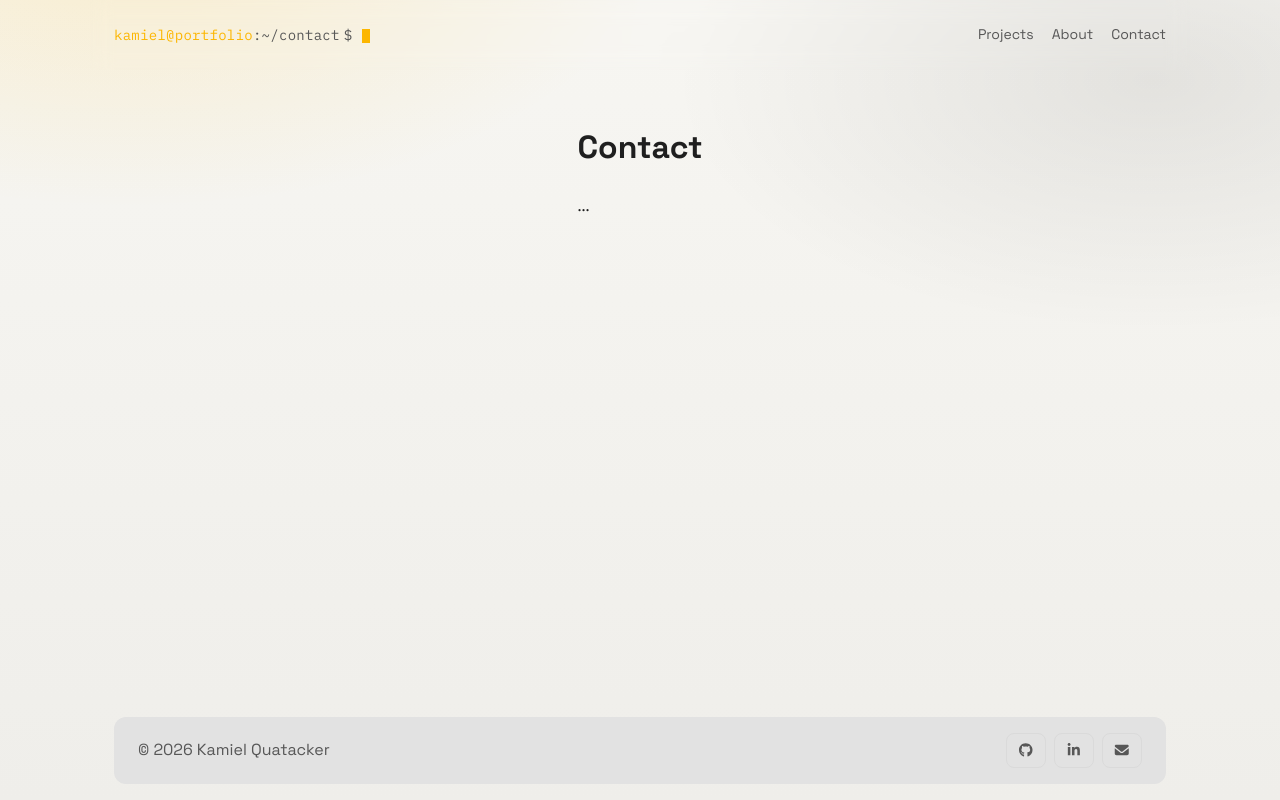
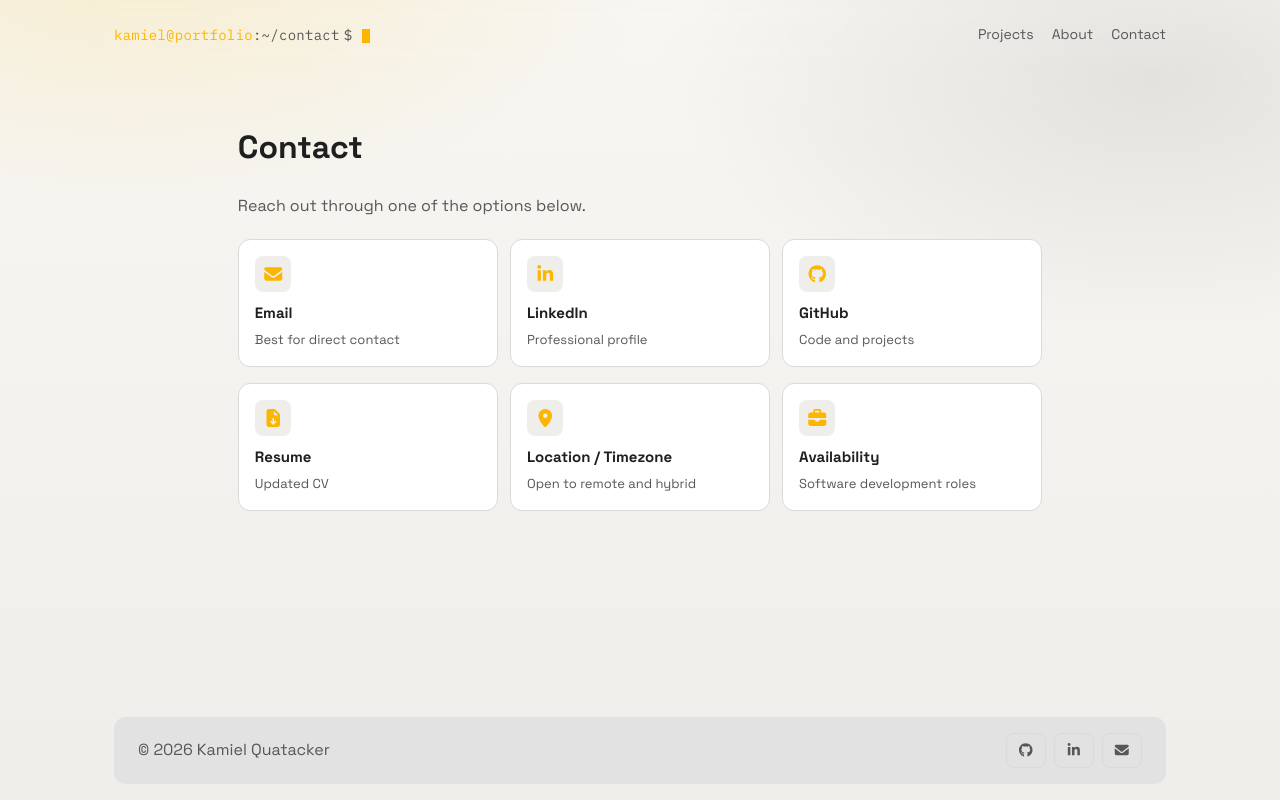
Before and after one commit to kamielquatacker/kamiel-portfolio, a Next.js app: page /contact in a window 1280 px wide. Built offline with nearby package versions, Linux system fonts and the light colour scheme.

Commit message:
Add contact page with detailed contact options and styling

```diff
--- a/app/contact/page.tsx
+++ b/app/contact/page.tsx
@@ -1,8 +1,101 @@
+import { FontAwesomeIcon } from "@fortawesome/react-fontawesome";
+import {
+  faEnvelope,
+  faFileArrowDown,
+  faLocationDot,
+  faBriefcase,
+} from "@fortawesome/free-solid-svg-icons";
+import { faGithub, faLinkedinIn } from "@fortawesome/free-brands-svg-icons";
+
 export default function ContactPage() {
+  const contactItems = [
+    {
+      icon: faEnvelope,
+      title: "Email",
+      value: "kamiel.quatacker@gmail.com",
+      href: "mailto:kamiel.quatacker@gmail.com",
+      meta: "Best for direct contact",
+    },
+    {
+      icon: faLinkedinIn,
+      title: "LinkedIn",
+      value: "linkedin.com/in/kamiel-quatacker",
+      href: "https://www.linkedin.com/in/kamiel-quatacker",
+      meta: "Professional profile",
+    },
+    {
+      icon: faGithub,
+      title: "GitHub",
+      value: "github.com/kamielquatacker",
+      href: "https://github.com/kamielquatacker",
+      meta: "Code and projects",
+    },
+    {
+      icon: faFileArrowDown,
+      title: "Resume",
+      value: "Download PDF",
+      href: "/resume.pdf",
+      meta: "Updated CV",
+      download: true,
+    },
+    {
+      icon: faLocationDot,
+      title: "Location / Timezone",
+      value: "Belgium · CET",
+      meta: "Open to remote and hybrid",
+    },
+    {
+      icon: faBriefcase,
+      title: "Availability",
+      value: "Open to opportunities",
+      meta: "Software development roles",
+    },
+  ];
+
   return (
     <main className="container">
       <h1>Contact</h1>
-      <p>...</p>
+      <p className="contact-intro">Reach out through one of the options below.</p>
+
+      <section className="contact-grid" aria-label="Contact options">
+        {contactItems.map((item) => {
+          const content = (
+            <>
+              <div className="contact-card-icon" aria-hidden="true">
+                <FontAwesomeIcon icon={item.icon} />
+              </div>
+              <div className="contact-card-body">
+                <h2 className="contact-card-title">{item.title}</h2>
+                <div className="contact-card-value-wrapper">
+                  <p className="contact-card-value">{item.value}</p>
+                </div>
+                <p className="contact-card-meta">{item.meta}</p>
+              </div>
+            </>
+          );
+
+          if (item.href) {
+            return (
+              <a
+                key={item.title}
+                className="contact-card"
+                href={item.href}
+                target={item.href.startsWith("http") ? "_blank" : undefined}
+                rel={item.href.startsWith("http") ? "noreferrer" : undefined}
+                download={item.download}
+              >
+                {content}
+              </a>
+            );
+          }
+
+          return (
+            <article key={item.title} className="contact-card" aria-label={item.title}>
+              {content}
+            </article>
+          );
+        })}
+      </section>
     </main>
   );
 }
--- a/app/globals.css
+++ b/app/globals.css
@@ -409,9 +409,114 @@ a {
 }
 
 /* About */
+.about-container {
+  display: flex;
+  gap: 2rem;
+}
+
+.about-image img{
+  border-radius: var(--radius-lg);
+}
+
+.about-container p {
+  margin: 0 0 1rem 0;
+}
+
+/* Contact */
+.contact-intro {
+  margin: 0 0 20px;
+  color: var(--muted);
+}
+
+.contact-grid {
+  display: grid;
+  gap: 12px;
+  grid-template-columns: 1fr;
+  grid-auto-rows: 132px;
+  align-items: start;
+}
+
+.contact-card {
+  display: flex;
+  align-items: flex-start;
+  flex-direction: column;
+  gap: 12px;
+  padding: 16px;
+  background: var(--surface);
+  border: 1px solid var(--border);
+  border-radius: var(--radius-md);
+  transition:
+    transform 200ms ease,
+    border-color 200ms ease,
+    box-shadow 200ms ease;
+}
+
+.contact-card-icon {
+  width: 36px;
+  min-width: 36px;
+  height: 36px;
+  display: inline-flex;
+  align-items: center;
+  justify-content: center;
+  font-size: 18px;
+  color: var(--accent);
+  background: var(--bg-2);
+  border-radius: var(--radius-sm);
+}
+
+.contact-card-body {
+  flex: 1;
+  min-width: 0;
+}
+
+.contact-card-value-wrapper {
+  display: grid;
+  grid-template-rows: 0fr;
+  transition: grid-template-rows 250ms ease;
+}
+
+.contact-card:hover .contact-card-value-wrapper {
+  grid-template-rows: 1fr;
+}
+
+.contact-card-value {
+  overflow: hidden;
+  min-height: 0;
+  margin: 0 0 4px;
+  font-weight: 500;
+  font-size: 14px;
+  word-break: break-word;
+}
+
+.contact-card:hover {
+  transform: translateY(-8px);
+  border-color: var(--accent);
+  box-shadow: 0 12px 24px rgba(0, 0, 0, 0.06);
+  z-index: 2;
+  position: relative;
+}
+
+.contact-card-title {
+  margin: 0 0 4px;
+  font-size: 15px;
+  line-height: 1.2;
+}
+
+
+
+.contact-card-meta {
+  margin: 0;
+  color: var(--muted);
+  font-size: 13px;
+}
+
 
 @media (min-width: 800px) {
   .grid {
     grid-template-columns: repeat(2, minmax(0, 1fr));
   }
+
+  .contact-grid {
+    grid-template-columns: repeat(3, minmax(0, 1fr));
+  }
 }
```
Also changed, not shown: 1 other file (tests, documents, lock files or other folders).
